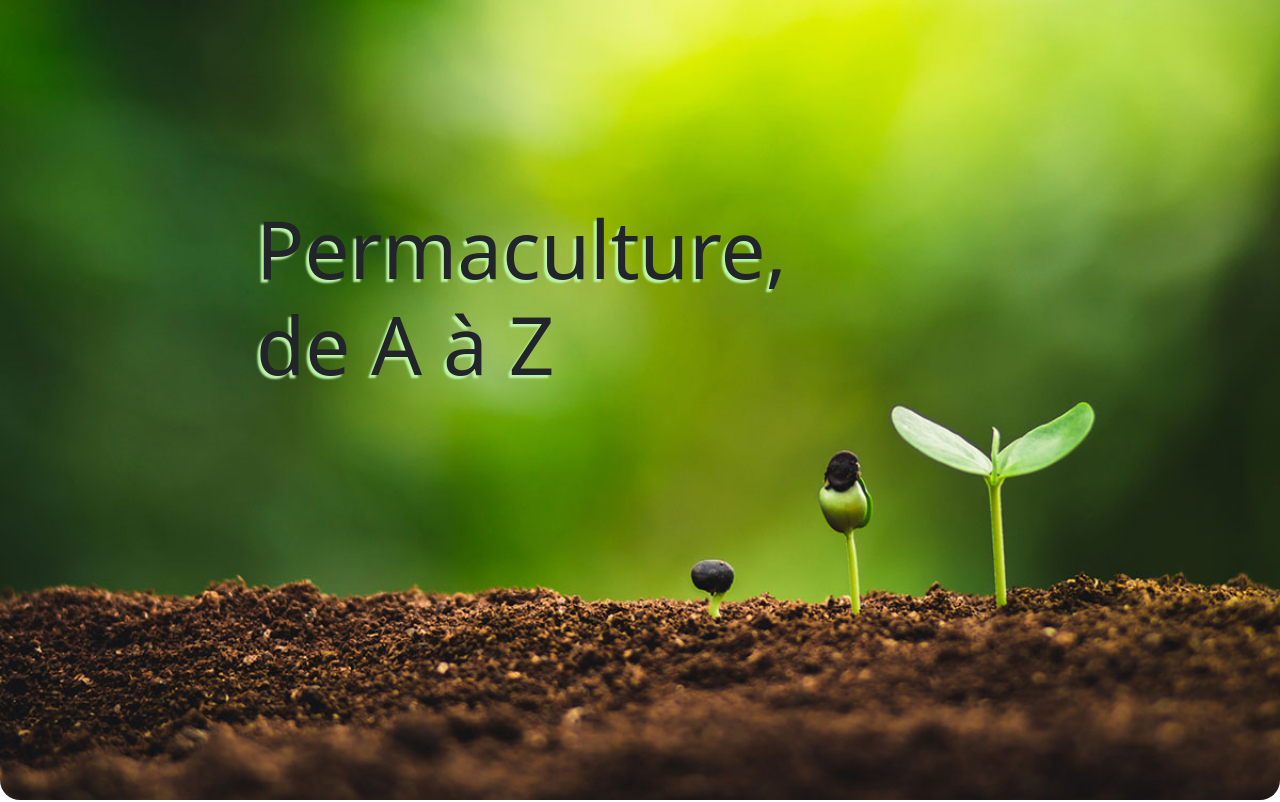
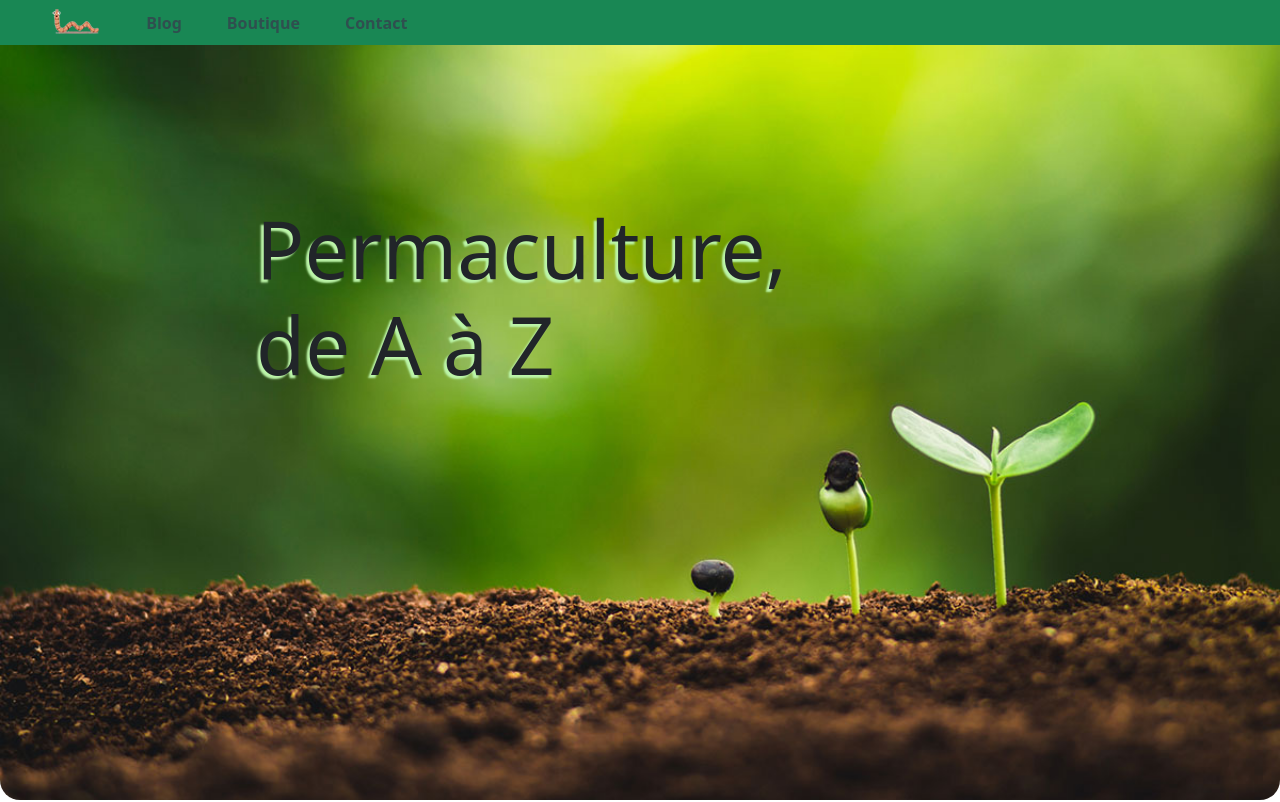
Before and after one commit to kurillos/permaculture, a plain HTML site: page index.html in a window 1280 px wide. Shown: the top 802 px of the page. Drawn offline with nearby package versions, Linux system fonts and the light colour scheme.

Commit message:
ajout de la navbar

```diff
--- a/index.html
+++ b/index.html
@@ -11,6 +11,14 @@
 </head>
 <body>
     <header>
+        <nav class="navbar navbar-expand-sm bg-success fixed-top">
+            <div class="collapse navbar-collapse">
+                <a href="#" class="nav-item"><img src="./media/logo.png" alt=""></a>
+                <a href="blog.html" class="nav-item nav-link">Blog</a>
+                <a href="boutique.html" class="nav-item nav-link">Boutique</a>
+                <a href="contact.html" class="nav-item nav-link">Contact</a>
+            </div>
+        </nav>
         <h1>Permaculture, <br> de A à Z</h1>
     </header>
 
--- a/style.css
+++ b/style.css
@@ -7,6 +7,15 @@ h2, h3, h4, .nav-item, #transition, footer {
 }
 
 /* *****************HEADER***************** */
+.collapse {
+    margin-left: 4%;
+}
+
+.nav-item {
+    color: darkslategray;
+    font-weight: bold;
+    padding-right: 45px;
+}
 
 header {
   background: url('./media/main.jpg') no-repeat 50% 50%;
@@ -130,6 +139,10 @@ footer {
     padding: 15px 0 4px 0;
 }
 
+/* ***************MEDIA QUERIES*************** */
+
+/* ***************KEYFRAMES*************** */
+
 @keyframes mainTitle {
     0% {
         opacity: 0;
```
Also changed, not shown: blog.html (added, +13 -0 lines).
